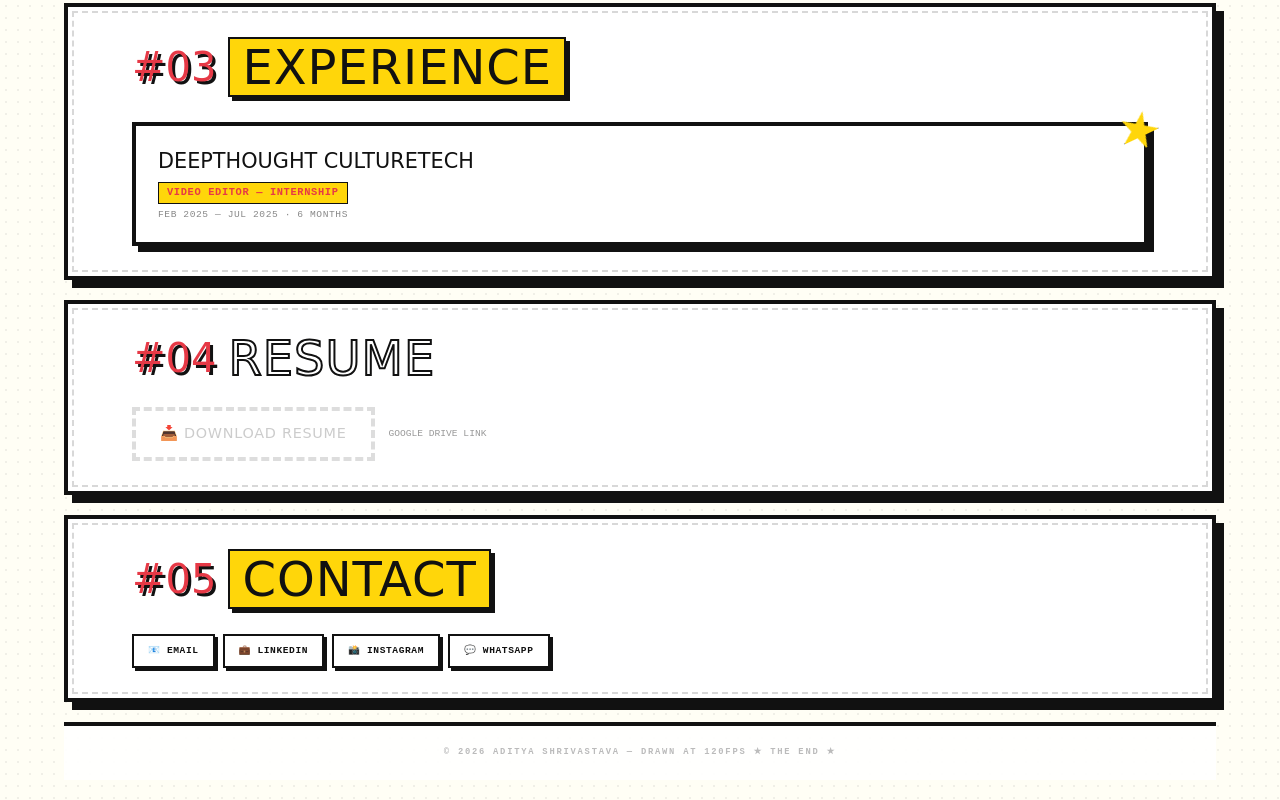
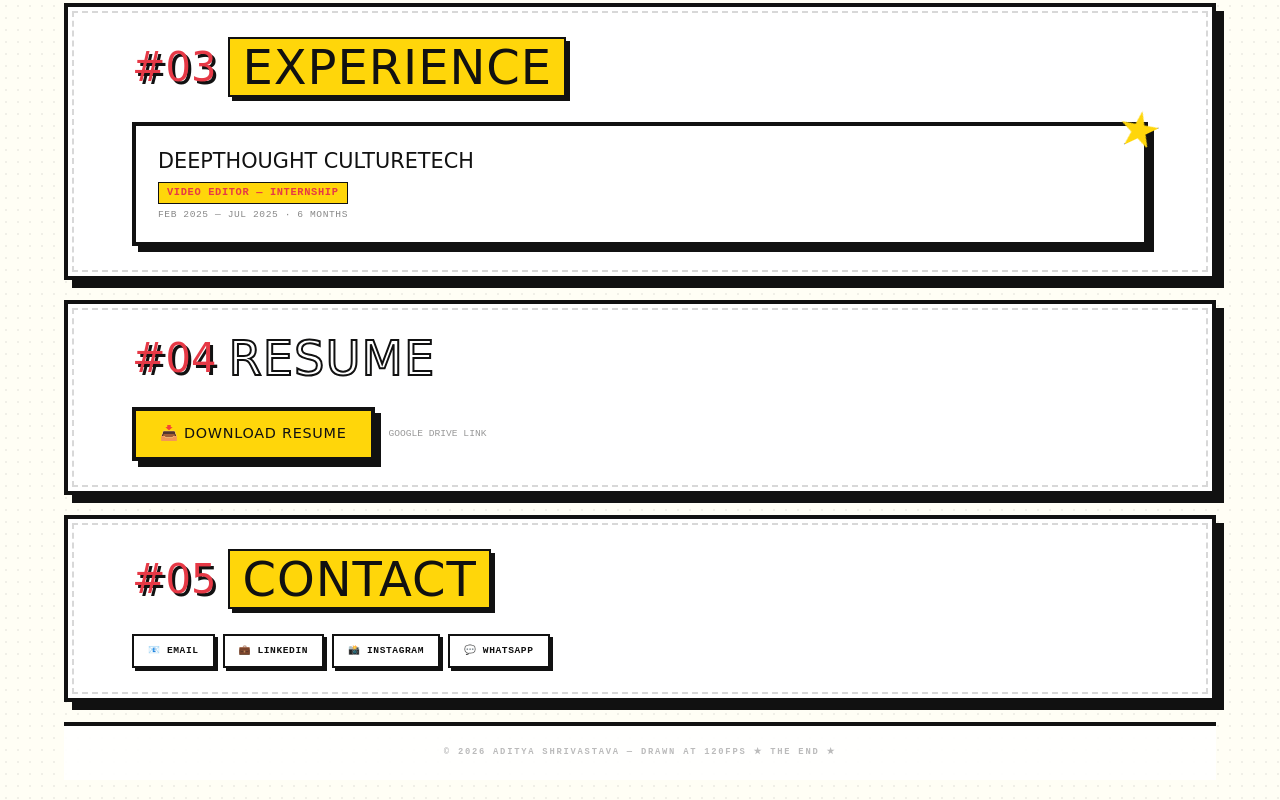
Before and after one commit to 0-Aditya/aditya-portfolio, a plain HTML site: page index.html in a window 1280 px wide. Shown: the part 1056-1856 px from the top of the page. Drawn offline with Linux system fonts and the light colour scheme.

Commit message:
Fix formatting in resume download link

```diff
--- a/index.html
+++ b/index.html
@@ -1216,7 +1216,7 @@
                     <h2 class="panel-title"><span class="outline-stroke">RESUME</span></h2>
                 </div>
                 <div class="resume-row">
-                    <a href="https://drive.google.com/file/d/1Vf7TKW_Yp_UzHadqFGCAG7QEgUeBBaZ5/view?usp=drive_link" class="resume-btn empty" id="resumeBtn" target="_blank" rel="noopener">📥 DOWNLOAD RESUME</a>
+                    <a href="https://drive.google.com/file/d/1Vf7TKW_Yp_UzHadqFGCAG7QEgUeBBaZ5/view?usp=drive_link" class="resume-btn" id="resumeBtn" target="_blank" rel="noopener">📥 DOWNLOAD RESUME</a>
                     <span style="font-family:var(--font-mono);font-size:0.6rem;color:#999;">GOOGLE DRIVE LINK</span>
                 </div>
             </div>
```
